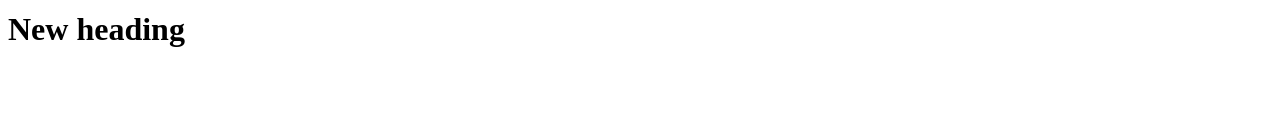
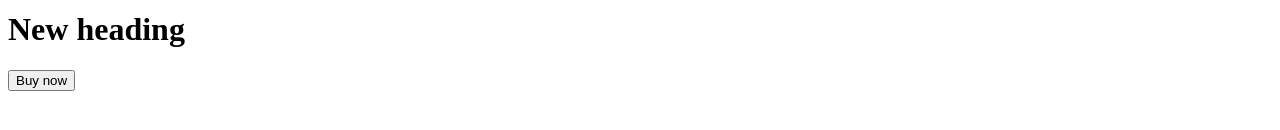
Before and after one commit to tabdeelstudios/git-demo-test, a plain HTML site: page index.html in a window 1280 px wide. Shown: the part 422-552 px from the top of the page. Drawn offline with Linux system fonts and the light colour scheme.

Commit message:
Add button to index

```diff
--- a/index.html
+++ b/index.html
@@ -77,5 +77,6 @@
     />
 
     <h1>New heading</h1>
+    <button>Buy now</button>
   </body>
 </html>
```
